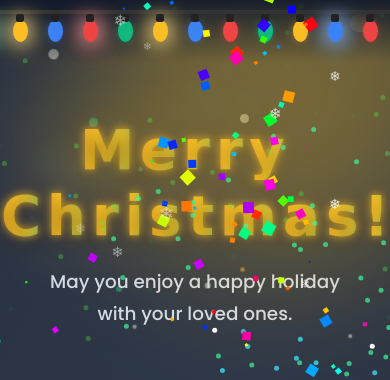
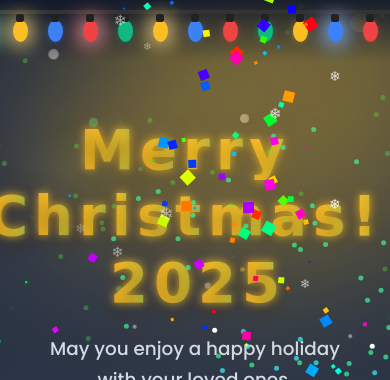
Before and after one commit to SamratBarai/samrats-work, a website: page christmas/index.html in a window 390 px wide. Shown: the top 380 px of the page. Drawn offline with Linux system fonts and the light colour scheme; a web font is replaced by a local one.

Commit message:
Fix problems

```diff
--- a/christmas/index.html
+++ b/christmas/index.html
@@ -221,7 +221,7 @@
 
         .letter {
             font-family: 'Mountains of Christmas', cursive;
-            font-size: clamp(4rem, 15vw, 8rem);
+            font-size: clamp(5rem, 16vw, 9rem);
             font-weight: 700;
             display: inline-block;
             color: transparent;
@@ -521,7 +521,7 @@
             /* Mobile adjustments for title & cards */
             .title-words { gap: 8px; }
             .word { gap: 6px; }
-            .letter { font-size: clamp(2.8rem, 12vw, 5rem); }
+            .letter { font-size: clamp(3rem, 16vw, 6rem); }
 
             .subtitle { font-size: 1rem; padding: 0 12px; }
 
@@ -554,7 +554,7 @@
 
     <!-- Main Content -->
     <main>
-        <h1 id="main-title">Merry Christmas!</h1>
+        <h1 id="main-title">Merry Christmas! 2025</h1>
         <p class="subtitle">May you enjoy a happy holiday with your loved ones.</p>
 
         <!-- Effects Toggle (accessibility) -->
```
